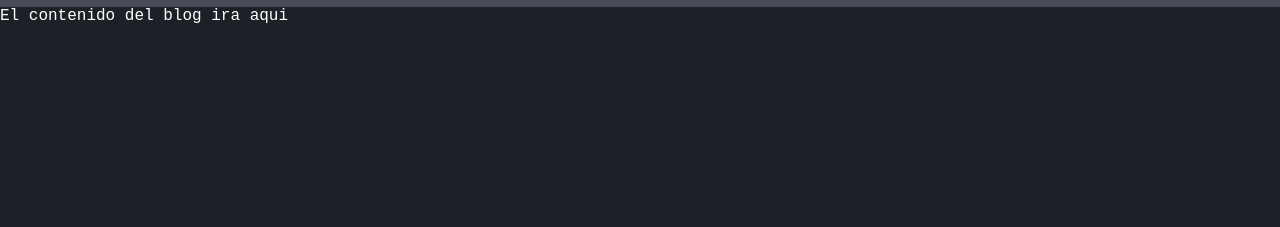
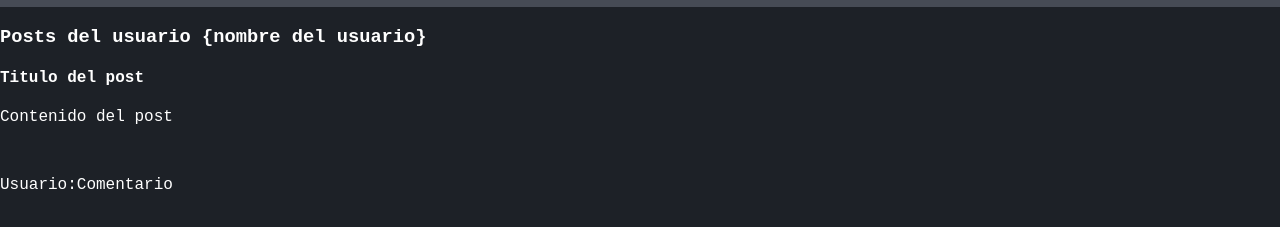
Before and after one commit to ignacunado/curso-git, a plain HTML site: page index.html in a window 1280 px wide. Shown: the part 63-290 px from the top of the page. Drawn offline with Linux system fonts and the light colour scheme; a web font is replaced by a local one.

Commit message:
Add post html

```diff
--- a/index.html
+++ b/index.html
@@ -14,8 +14,14 @@
         <img class="logo", src="img/la_imagen.jpg">
         <h1>Blog Curso Git & Github</h1>
     </div>
-    <div>
-        El contenido del blog ira aqui
+    <div class="container" id="content">
+        <h3>Posts del usuario {nombre del usuario}</h3>
+        <div class="post">
+            <h4>Titulo del post</h4>
+            <p>Contenido del post</p>
+            <br>
+            <p><span>Usuario:</span>Comentario</p>
+        </div>
     </div>
 </body>
 </html>
```
